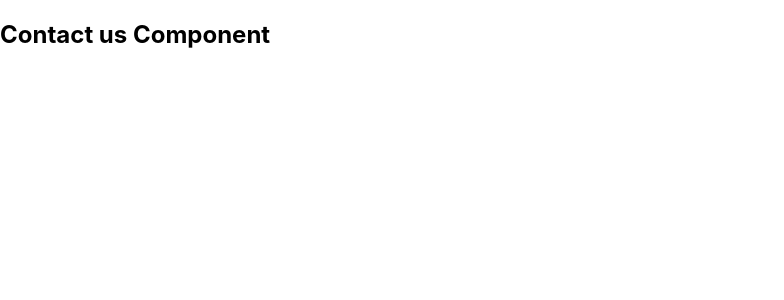
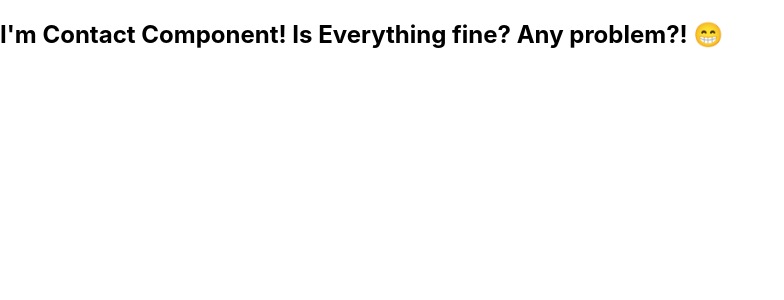
Before and after one commit to arianXdev/react-router-test-app, a React (Create React App) app: page /contact in a window 1280 px wide. Shown: the top 300 px of the page, without its empty margins (0-784 px from the left). Built offline with nearby package versions, Linux system fonts and the light colour scheme.

Commit message:
refactor: added some new text to Contact Component

```diff
--- a/src/components/Contact/Contact.jsx
+++ b/src/components/Contact/Contact.jsx
@@ -3,7 +3,7 @@ import styles from "./Contact.module.css";
 export default function Contact() {
 	return (
 		<div className={styles.Contact}>
-			<h2>Contact us Component</h2>
+			<h2>I'm Contact Component! Is Everything fine? Any problem?! 😁</h2>
 		</div>
 	);
 }
```
